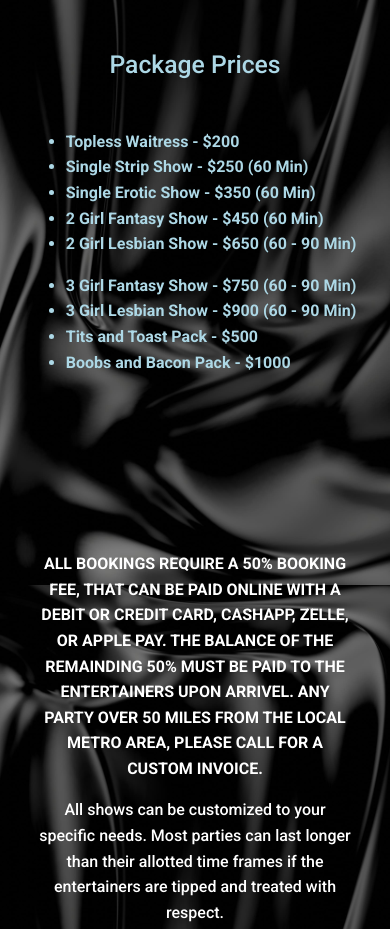
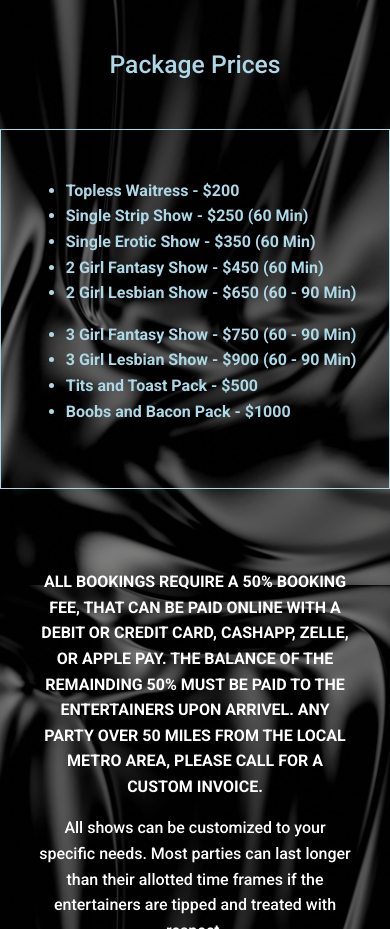
Before and after one commit to rbanda1985/exoticdollzent, a React (Create React App) app: page /partypackages in a window 390 px wide. Shown: the part 7900-8829 px from the top of the page. Built offline with nearby package versions, Linux system fonts and the light colour scheme; a web font is replaced by a local one.

Commit message:
ADD: Redirect folder

```diff
--- a/src/components/About.js
+++ b/src/components/About.js
@@ -9,7 +9,7 @@ const About = () => {
     <div className='about'>
       <TopImage image={image} title='About Us' />
       <div className='about-us-container'>
-        <p>Exotic Dollz and Entertainmnet</p> <p>is proud to offer Dallas with the sexiest and hottest female exotic dancers and topless/nude waitresses</p>
+        <p>Exotic Dollz Entertainmnet</p> <p>is proud to offer Dallas with the sexiest and hottest female exotic dancers and topless/nude waitresses</p>
         <p>We offer Bachelor Parties - Boat Parties - Golf Outings - Poker Parties - Sporting Events - Going Away Parties - Divorce Parties - Office Parties - Holiday Parties - Birthday Parties or any kind of event you may have.</p>
         <p>We have party packages available that will leave you worry free for the entire evening. Shows may include topless/nude waitresses, single girl strips, single girl fantasy shows, 2 and 3 girl fantasy shows, slip and slide, feed the kitty and an assortment of party tricks that you and your guests will never forget.</p>
         <p>We have years of experience in the business, so rest assured we know what our clients LIKE and WANT!! Do not be fooled by other agencies claiming to be the biggest. GO BIG OR GO HOME we are the best! Our girls are classy and friendly and will make sure that your party is a success!!</p>
--- a/src/components/PartyPackages.css
+++ b/src/components/PartyPackages.css
@@ -126,8 +126,13 @@
 .price-list {
   display: flex;
   justify-content: space-around;
-  padding-bottom: 10em;
   flex-wrap: wrap;
+  border: 1px solid lightblue;
+  padding-top: 8em;
+  width: 80%;
+  margin: auto;
+  margin-bottom: 5em;
+  padding-bottom: 8em;
 }
 
 .price-list-one {
@@ -162,6 +167,11 @@
   .party-image-container {
     height: 95vh;
   }
+  .price-list {
+    width: 100%;
+    padding-top: 3em;
+    padding-bottom: 3em;
+  }
   .party-image-container img {
     height: 100%;
     object-fit: cover;
```
Also changed, not shown: 1 other file (tests, documents, lock files or other folders).
